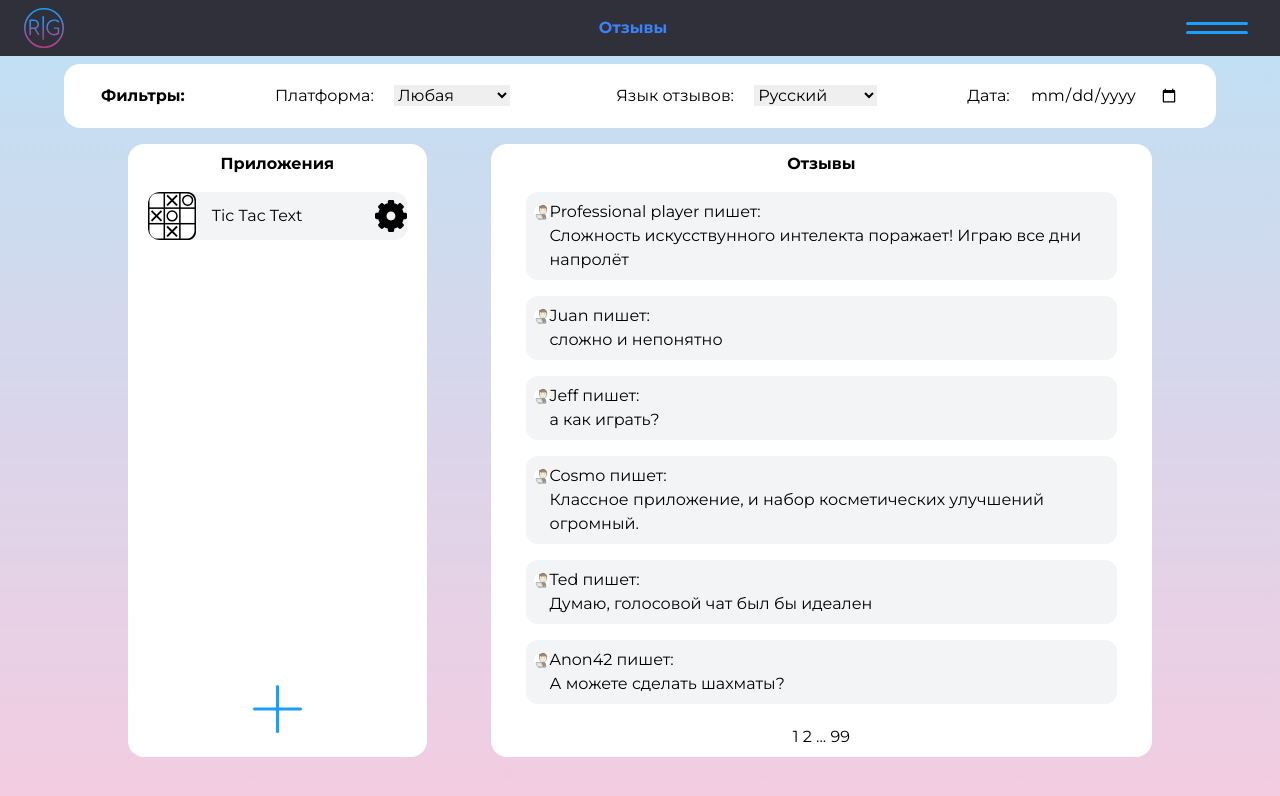
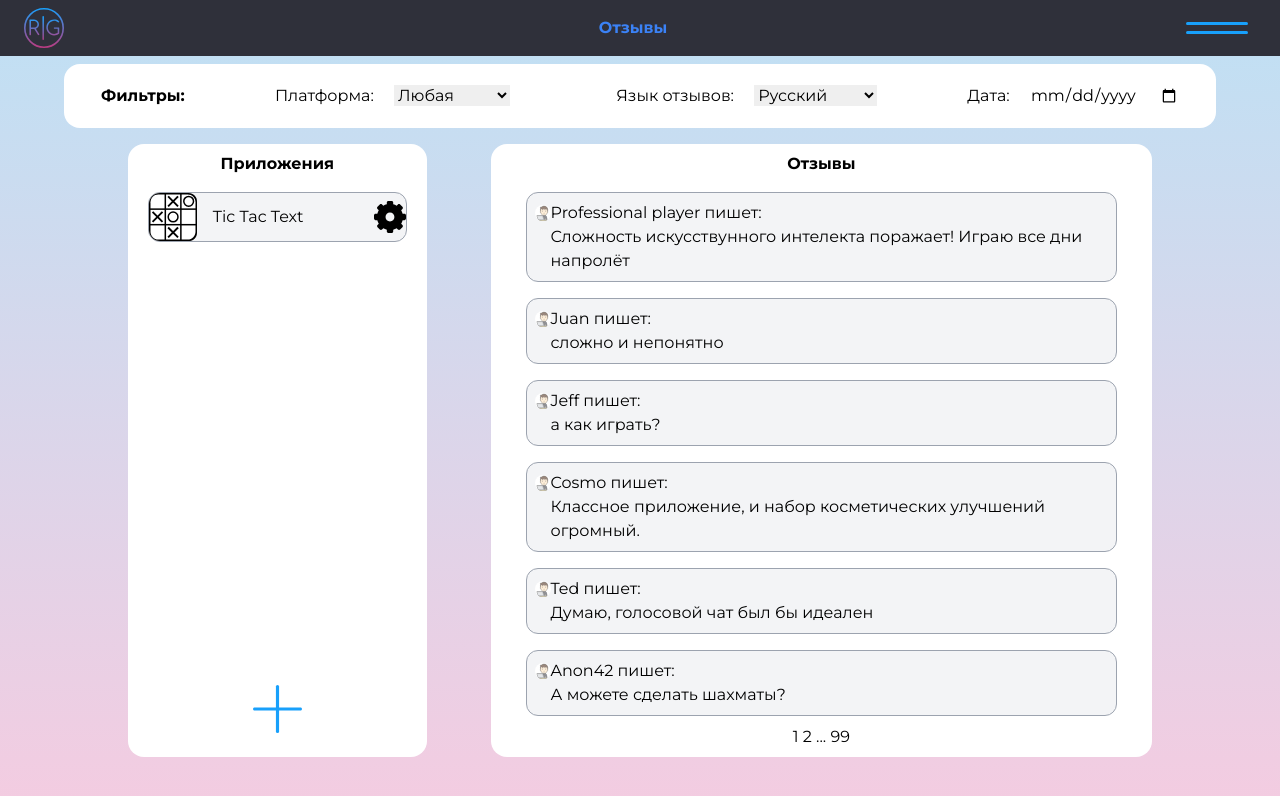
Before and after one commit to mixtern/app-store-parser-frontend, an Angular app: page /reviews in a window 1280 px wide. Both pictures are taken after a click on the button "Tic Tac Text". Shown: the top 796 px of the page. Built offline with nearby package versions, Linux system fonts and the light colour scheme.

Commit message:
Added gray border for apps and reviews

```diff
--- a/src/app/main/reviews/reviews-block/reviews-block.component.html
+++ b/src/app/main/reviews/reviews-block/reviews-block.component.html
@@ -3,7 +3,7 @@
 
   <div *ngIf="AppId !== 'new'" class="w-11/12 h-full overflow-auto flex-1">
     <div class="overflow-auto flex-1">
-    <div *ngFor="let review of Reviews" class="rounded-xl p-2 mb-4 bg-gray-100">
+    <div *ngFor="let review of Reviews" class="rounded-xl p-2 mb-4 bg-gray-100 border-1 border-gray-400">
       <div class="flex"><img src="./assets/images/main/example/user-avatar.svg" class="h-4 rounded-full my-auto bg-white">{{review.username}} пишет:</div>
       <div class="pl-4 whitespace-pre-wrap">{{review.text}}</div>
     </div>
--- a/src/app/main/reviews/reviews-block/reviews-block.component.ts
+++ b/src/app/main/reviews/reviews-block/reviews-block.component.ts
@@ -4,7 +4,7 @@ import { App, Review, AppConfigService } from '../app-config.service';
 @Component({
   selector: 'app-reviews-block',
   templateUrl: './reviews-block.component.html',
-  styleUrls: ['./reviews-block.component.scss']
+  styleUrls: ['./reviews-block.component.scss', "../../main.component.scss"]
 })
 export class ReviewsBlockComponent implements OnInit {
   @Input () AppId: number | "new";
--- a/src/app/main/reviews/reviews.component.html
+++ b/src/app/main/reviews/reviews.component.html
@@ -27,7 +27,7 @@
       <div class="font-bold mb-4">Приложения</div>
 
       <button *ngFor="let app of this.config.apps"
-      class="w-11/12 rounded-xl flex items-center overflow-hidden mb-4 bg-gray-100"
+      class="w-11/12 rounded-xl flex items-center overflow-hidden mb-4 bg-gray-100 border-1 border-gray-400"
       (click)="currentAppId=app.id">
         <img src="./assets/images/main/example/app-icon.svg" class="h-12 w-12 mr-4">
           {{app.name}}
```
